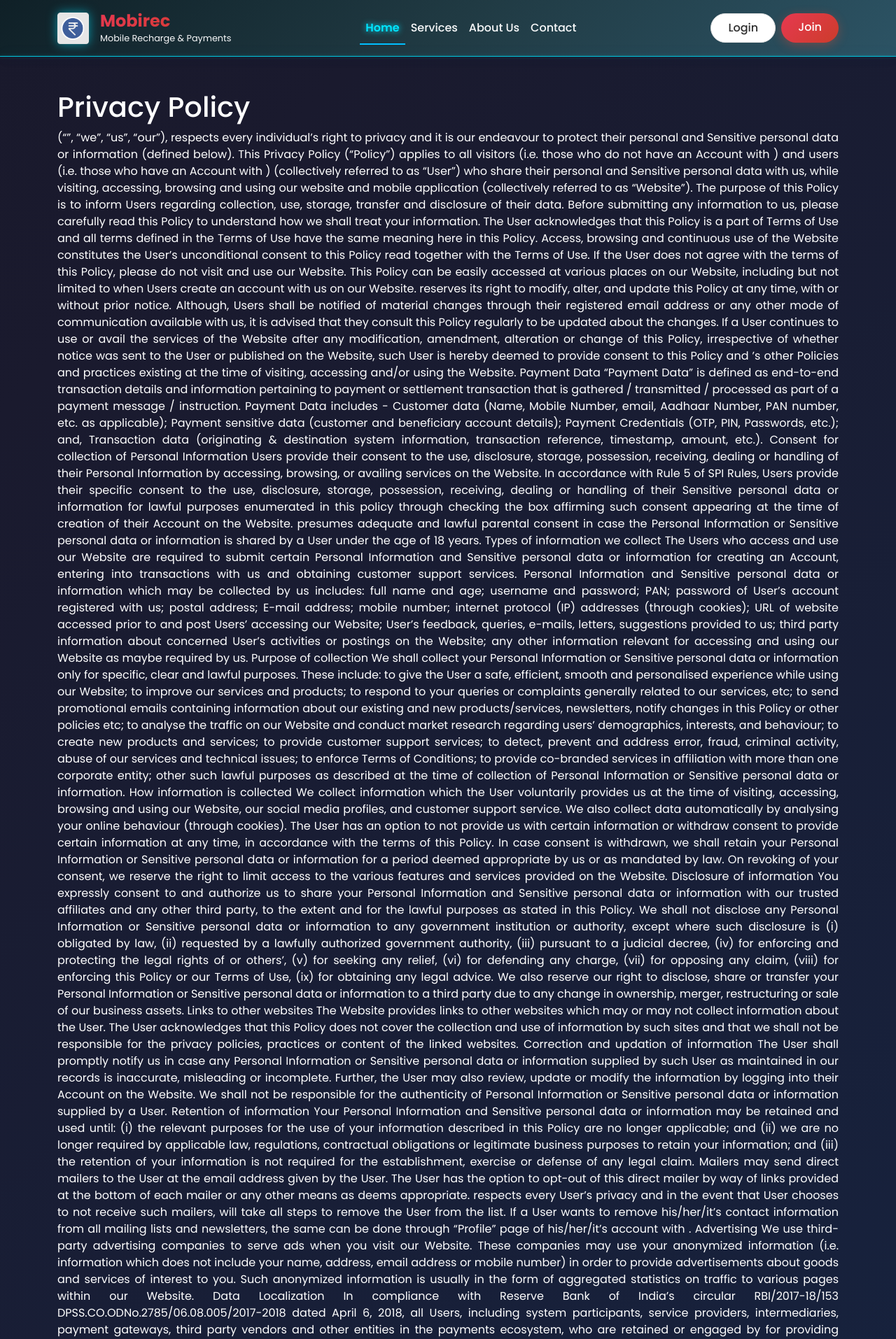
After one commit to faruque-abdulla/mobirec, a PHP site: template views/pages/privacypolicy.view.php in a window 1280 px wide. The commit adds this page. Shown: the top 1914 px of the page at 70% size. Run offline with PHP 8.4, Linux system fonts and the light colour scheme; the template is opened without the code that fills it, so the values that code supplies are empty; some libraries are stand-ins or nearby versions.

Commit message:
retery546y4y4

```diff
--- a/index.php
+++ b/index.php
@@ -3,7 +3,7 @@
 require_once __DIR__ . '/inc/all.inc.php';
 
 $page = $_GET['page'] ?? 'home';
-$validPages = ['home', 'login', 'about', 'contact', 'services'];
+$validPages = ['home', 'login', 'about', 'contactus', 'services', 'termscondition', 'refundpolicy', 'privacypolicy'];
 if (!in_array($page, $validPages)) {
   http_response_code(404);
   echo 'Page not found';
--- a/styles/simple.css
+++ b/styles/simple.css
@@ -123,33 +123,40 @@ header {
   color: var(--text-light);
   margin-bottom: 0;
 }
-
-.nav-link {
-  color: var(--text-color);
+.navbar-nav .nav-link {
+  position: relative;
+  padding: 8px 15px;
+  transition: all 0.3s ease;
   font-weight: 500;
-  padding: 0.5rem 1rem;
-  position: relative;
-  transition: var(--transition);
+  text-decoration: none;
 }
 
-.nav-link:hover {
-  color: var(--accent-color);
+.navbar-nav .nav-link::after {
+  content: "";
+  position: absolute;
+  bottom: -4px;
+  left: 0;
+  width: 0;
+  height: 2px;
+  background: #00bfff;
+  transition: width 0.3s ease;
 }
 
-.nav-link::after {
-  content: "";
-  position: absolute;
-  width: 0;
-  height: 2px;
-  bottom: -2px;
-  left: 50%;
-  background: var(--accent-gradient);
-  transition: var(--transition);
-  transform: translateX(-50%);
+.navbar-nav .nav-link:hover::after,
+.navbar-nav .nav-link.active::after {
+  width: 100%;
 }
 
-.nav-link:hover::after {
-  width: 70%;
+.navbar-nav .nav-link:hover,
+.navbar-nav .nav-link:focus {
+  color: #00bfff !important;
+  text-shadow: 0 0 5px #00e5ff;
+}
+
+.navbar-nav .nav-link.active {
+  color: #00e5ff !important;
+  text-shadow: 0 0 8px #00e5ff;
+  font-weight: 600;
 }
 
 .btn {
--- a/views/layouts/main.view.php
+++ b/views/layouts/main.view.php
@@ -16,11 +16,11 @@
   <header>
     <div class="container">
       <nav class="navbar navbar-expand-lg navbar-light">
-        <div class="logo-container">
-          <img src="/mobirec/images/logo.png" alt="Mobirec Logo" class="logo-img">
+        <div class="logo-container d-flex align-items-center gap-3">
+          <img src="/mobirec/images/logo.png" alt="Mobirec Logo" class="logo-img" style="height: 50px;">
           <div>
-            <h1 class="company-name text-info">Mobirec</h1>
-            <p class="company-tagline">Mobile Recharge & Payments</p>
+            <h1 class="company-name text-info m-0">Mobirec</h1>
+            <p class="company-tagline m-0 text-light">Mobile Recharge & Payments</p>
           </div>
         </div>
 
@@ -28,12 +28,22 @@
           <span class="navbar-toggler-icon"></span>
         </button>
 
+        <?php $page = $_GET['page'] ?? 'home'; ?>
+
         <div class="collapse navbar-collapse" id="navbarNav">
           <ul class="navbar-nav mx-auto">
-            <li class="nav-item"><a class="nav-link text-light" href="index.php?page=home">Home</a></li>
-            <li class="nav-item"><a class="nav-link text-light" href="#">Services</a></li>
-            <li class="nav-item"><a class="nav-link text-light" href="#">About Us</a></li>
-            <li class="nav-item"><a class="nav-link text-light" href="#">Contact</a></li>
+            <li class="nav-item">
+              <a class="nav-link text-light <?= ($page == 'home') ? 'active' : '' ?>" href="index.php?page=home">Home</a>
+            </li>
+            <li class="nav-item">
+              <a class="nav-link text-light <?= ($page == 'services') ? 'active' : '' ?>" href="index.php?page=services">Services</a>
+            </li>
+            <li class="nav-item">
+              <a class="nav-link text-light <?= ($page == 'about') ? 'active' : '' ?>" href="index.php?page=about">About Us</a>
+            </li>
+            <li class="nav-item">
+              <a class="nav-link text-light <?= ($page == 'contactus') ? 'active' : '' ?>" href="index.php?page=contactus">Contact</a>
+            </li>
           </ul>
 
           <div class="d-flex gap-2 navbar-buttons">
@@ -86,17 +96,17 @@
             <div class="row">
               <div class="col-6">
                 <ul class="list-unstyled small">
-                  <li><a href="#" class="text-white text-decoration-none neon-hover">Home</a></li>
-                  <li><a href="#" class="text-white text-decoration-none neon-hover">About Us</a></li>
+                  <li><a href="index.php?page=home" class="text-white text-decoration-none neon-hover">Home</a></li>
+                  <li><a href="index.php?page=about" class="text-white text-decoration-none neon-hover">About Us</a></li>
                   <li><a href="#" class="text-white text-decoration-none neon-hover">Services</a></li>
                   <li><a href="#" class="text-white text-decoration-none neon-hover">Contact</a></li>
                 </ul>
               </div>
               <div class="col-6">
                 <ul class="list-unstyled small">
-                  <li><a href="#" class="text-white text-decoration-none neon-hover">Privacy Policy</a></li>
-                  <li><a href="#" class="text-white text-decoration-none neon-hover">Terms & Conditions</a></li>
-                  <li><a href="#" class="text-white text-decoration-none neon-hover">Refund Policy</a></li>
+                  <li><a href="index.php?page=privacypolicy" class="text-white text-decoration-none neon-hover">Privacy Policy</a></li>
+                  <li><a href="index.php?page=termscondition" class="text-white text-decoration-none neon-hover">Terms & Conditions</a></li>
+                  <li><a href="index.php?page=refundpolicy" class="text-white text-decoration-none neon-hover">Refund Policy</a></li>
                   <li><a href="#" class="text-white text-decoration-none neon-hover">Support</a></li>
                 </ul>
               </div>
@@ -112,13 +122,15 @@
               <i class="fas fa-map-marker-alt me-3 mt-1 text-gradient"></i>
               <div>
                 <p class="fw-semibold mb-0 text-white">Mobirec Pvt Ltd</p>
-                <small class="text-light opacity-75">Dalgaon Part, Assam, India</small>
+                <small class="text-light opacity-75">Mobirec Pvt Ltd No 1 Kacharivetitop, Dalagon part, Silbori, darrang, Assam.</small>
               </div>
             </div>
             <div class="d-flex align-items-start mb-3">
               <i class="fas fa-phone me-3 mt-1 text-gradient"></i>
               <div>
-                <p class="fw-semibold mb-0 text-white">+91 07969361131</p>
+                <p class="fw-semibold mb-0 text-white">Helpline</p>
+                <!-- <p class="fw-semibold mb-0 text-white"></p> -->
+                <small class="text-light opacity-75">+91 07969361131</small>
                 <small class="text-light opacity-75">Mon-Sat, 9:00 AM - 6:00 PM</small>
               </div>
             </div>
--- /dev/null
+++ b/views/pages/privacypolicy.view.php
@@ -0,0 +1,91 @@
+<h1>Privacy Policy</h1>
+<p style="text-align: justify;">(“”, “we”, “us”, “our”), respects every individual’s right to privacy and it is our endeavour to protect their personal and Sensitive personal data or information (defined below).
+
+  This Privacy Policy (“Policy”) applies to all visitors (i.e. those who do not have an Account with ) and users (i.e. those who have an Account with ) (collectively referred to as “User”) who share their personal and Sensitive personal data with us, while visiting, accessing, browsing and using our website and mobile application (collectively referred to as “Website”). The purpose of this Policy is to inform Users regarding collection, use, storage, transfer and disclosure of their data. Before submitting any information to us, please carefully read this Policy to understand how we shall treat your information.
+
+  The User acknowledges that this Policy is a part of Terms of Use and all terms defined in the Terms of Use have the same meaning here in this Policy. Access, browsing and continuous use of the Website constitutes the User’s unconditional consent to this Policy read together with the Terms of Use. If the User does not agree with the terms of this Policy, please do not visit and use our Website. This Policy can be easily accessed at various places on our Website, including but not limited to when Users create an account with us on our Website.
+
+  reserves its right to modify, alter, and update this Policy at any time, with or without prior notice. Although, Users shall be notified of material changes through their registered email address or any other mode of communication available with us, it is advised that they consult this Policy regularly to be updated about the changes. If a User continues to use or avail the services of the Website after any modification, amendment, alteration or change of this Policy, irrespective of whether notice was sent to the User or published on the Website, such User is hereby deemed to provide consent to this Policy and ’s other Policies and practices existing at the time of visiting, accessing and/or using the Website.
+
+  Payment Data
+  “Payment Data” is defined as end-to-end transaction details and information pertaining to payment or settlement transaction that is gathered / transmitted / processed as part of a payment message / instruction. Payment Data includes - Customer data (Name, Mobile Number, email, Aadhaar Number, PAN number, etc. as applicable); Payment sensitive data (customer and beneficiary account details); Payment Credentials (OTP, PIN, Passwords, etc.); and, Transaction data (originating & destination system information, transaction reference, timestamp, amount, etc.).
+
+  Consent for collection of Personal Information
+
+  Users provide their consent to the use, disclosure, storage, possession, receiving, dealing or handling of their Personal Information by accessing, browsing, or availing services on the Website.
+
+  In accordance with Rule 5 of SPI Rules, Users provide their specific consent to the use, disclosure, storage, possession, receiving, dealing or handling of their Sensitive personal data or information for lawful purposes enumerated in this policy through checking the box affirming such consent appearing at the time of creation of their Account on the Website.
+
+  presumes adequate and lawful parental consent in case the Personal Information or Sensitive personal data or information is shared by a User under the age of 18 years.
+  Types of information we collect
+
+  The Users who access and use our Website are required to submit certain Personal Information and Sensitive personal data or information for creating an Account, entering into transactions with us and obtaining customer support services. Personal Information and Sensitive personal data or information which may be collected by us includes:
+
+  full name and age;
+  username and password;
+  PAN;
+  password of User’s account registered with us;
+  postal address;
+  E-mail address;
+  mobile number;
+  internet protocol (IP) addresses (through cookies);
+  URL of website accessed prior to and post Users’ accessing our Website;
+  User’s feedback, queries, e-mails, letters, suggestions provided to us;
+  third party information about concerned User’s activities or postings on the Website;
+  any other information relevant for accessing and using our Website as maybe required by us.
+
+  Purpose of collection
+  We shall collect your Personal Information or Sensitive personal data or information only for specific, clear and lawful purposes. These include:
+
+  to give the User a safe, efficient, smooth and personalised experience while using our Website;
+  to improve our services and products;
+  to respond to your queries or complaints generally related to our services, etc;
+  to send promotional emails containing information about our existing and new products/services, newsletters, notify changes in this Policy or other policies etc;
+  to analyse the traffic on our Website and conduct market research regarding users’ demographics, interests, and behaviour;
+  to create new products and services;
+  to provide customer support services;
+  to detect, prevent and address error, fraud, criminal activity, abuse of our services and technical issues;
+  to enforce Terms of Conditions;
+
+  to provide co-branded services in affiliation with more than one corporate entity;
+  other such lawful purposes as described at the time of collection of Personal Information or Sensitive personal data or information.
+
+  How information is collected
+  We collect information which the User voluntarily provides us at the time of visiting, accessing, browsing and using our Website, our social media profiles, and customer support service. We also collect data automatically by analysing your online behaviour (through cookies).
+
+  The User has an option to not provide us with certain information or withdraw consent to provide certain information at any time, in accordance with the terms of this Policy. In case consent is withdrawn, we shall retain your Personal Information or Sensitive personal data or information for a period deemed appropriate by us or as mandated by law. On revoking of your consent, we reserve the right to limit access to the various features and services provided on the Website.
+
+  Disclosure of information
+  You expressly consent to and authorize us to share your Personal Information and Sensitive personal data or information with our trusted affiliates and any other third party, to the extent and for the lawful purposes as stated in this Policy. We shall not disclose any Personal Information or Sensitive personal data or information to any government institution or authority, except where such disclosure is (i) obligated by law, (ii) requested by a lawfully authorized government authority, (iii) pursuant to a judicial decree, (iv) for enforcing and protecting the legal rights of or others’, (v) for seeking any relief, (vi) for defending any charge, (vii) for opposing any claim, (viii) for enforcing this Policy or our Terms of Use, (ix) for obtaining any legal advice. We also reserve our right to disclose, share or transfer your Personal Information or Sensitive personal data or information to a third party due to any change in ownership, merger, restructuring or sale of our business assets.
+
+  Links to other websites
+  The Website provides links to other websites which may or may not collect information about the User. The User acknowledges that this Policy does not cover the collection and use of information by such sites and that we shall not be responsible for the privacy policies, practices or content of the linked websites.
+
+  Correction and updation of information
+  The User shall promptly notify us in case any Personal Information or Sensitive personal data or information supplied by such User as maintained in our records is inaccurate, misleading or incomplete. Further, the User may also review, update or modify the information by logging into their Account on the Website. We shall not be responsible for the authenticity of Personal Information or Sensitive personal data or information supplied by a User.
+
+  Retention of information
+  Your Personal Information and Sensitive personal data or information may be retained and used until: (i) the relevant purposes for the use of your information described in this Policy are no longer applicable; and (ii) we are no longer required by applicable law, regulations, contractual obligations or legitimate business purposes to retain your information; and (iii) the retention of your information is not required for the establishment, exercise or defense of any legal claim.
+
+  Mailers
+  may send direct mailers to the User at the email address given by the User. The User has the option to opt-out of this direct mailer by way of links provided at the bottom of each mailer or any other means as deems appropriate. respects every User’s privacy and in the event that User chooses to not receive such mailers, will take all steps to remove the User from the list. If a User wants to remove his/her/it’s contact information from all mailing lists and newsletters, the same can be done through “Profile” page of his/her/it’s account with .
+
+  Advertising
+  We use third-party advertising companies to serve ads when you visit our Website. These companies may use your anonymized information (i.e. information which does not include your name, address, email address or mobile number) in order to provide advertisements about goods and services of interest to you. Such anonymized information is usually in the form of aggregated statistics on traffic to various pages within our Website.
+
+  Data Localization
+  In compliance with Reserve Bank of India’s circular RBI/2017-18/153 DPSS.CO.ODNo.2785/06.08.005/2017-2018 dated April 6, 2018, all Users, including system participants, service providers, intermediaries, payment gateways, third party vendors and other entities in the payments ecosystem, who are retained or engaged by for providing payment services shall mandatorily store entire Payment Data in systems located only in India. Notwithstanding the above, for cross border transaction data, consisting of a foreign component and a domestic component, a copy of the domestic component may also be stored abroad, if required.
+
+  How we secure the information
+  The Website has put stringent security measures necessary to prevent misuse, unauthorized access, modification, disclosure or destruction of your Personal Information and Sensitive personal data or information in our control. All information collected by us is stored on servers secured behind a firewall; such servers are password-protected and access is strictly limited based on need-to-know basis.
+
+  We may undertake periodic review of our security safeguards and this Policy to incorporate such future changes as may be appropriate to ensure that integrity of your Personal Information and Sensitive personal data or information is intact. In case of any security breach which is likely to cause harm to the User, we shall notify the User of such breach as soon as practicable and take necessary measures to remedy the breach or mitigate any immediate harm.
+
+  If you seek any clarifications regarding this Policy or wish to raise any issue or grievance with respect to illegal access, use or disclosure of Personal Information, please e-mail at
+
+  We shall attempt to resolve any issues within a period of thirty (30) days from the date of receipt of the question, concern, grievance or report.
+
+  Use of cookies and other technologies
+  To improve the effectiveness and usability of the Website for our Users, we use “cookies”, or similar technology to collect information and assign each visitor a unique random number called as a User Identification (User ID) in order to understand the User's individual interests. Our web servers automatically collect limited information about the User’s computer connection to the Internet, including User’s IP address, when the User visits the Website (User’s IP address is a number that lets computers connected to the internet know where to send data to the User such as the web pages viewed by the User).
+
+  Users may encounter “cookies” or other similar devices on certain pages of the Website that are placed by third parties. We do not control the use of cookies by third parties and disclaim any obligation or liability associated thereto.</p>
```
Also changed, not shown: other parts of styles/simple.css (+58 -0 lines), views/pages/about.view.php (+26 -0 lines), views/pages/contactus.view.php (added, +68 -0 lines), views/pages/home.view.php (+65 -16 lines), views/pages/refundpolicy.view.php (added, +42 -0 lines), views/pages/services.view.php (added, +87 -0 lines), views/pages/termscondition.view.php (added, +83 -0 lines), images/ChatGPT Image Apr 6, 2025, 06_53_51 PM.png (added), images/about_us.jpg (added), images/slide1.png (added), images/slide2.png (added), images/slide3.png (added).
